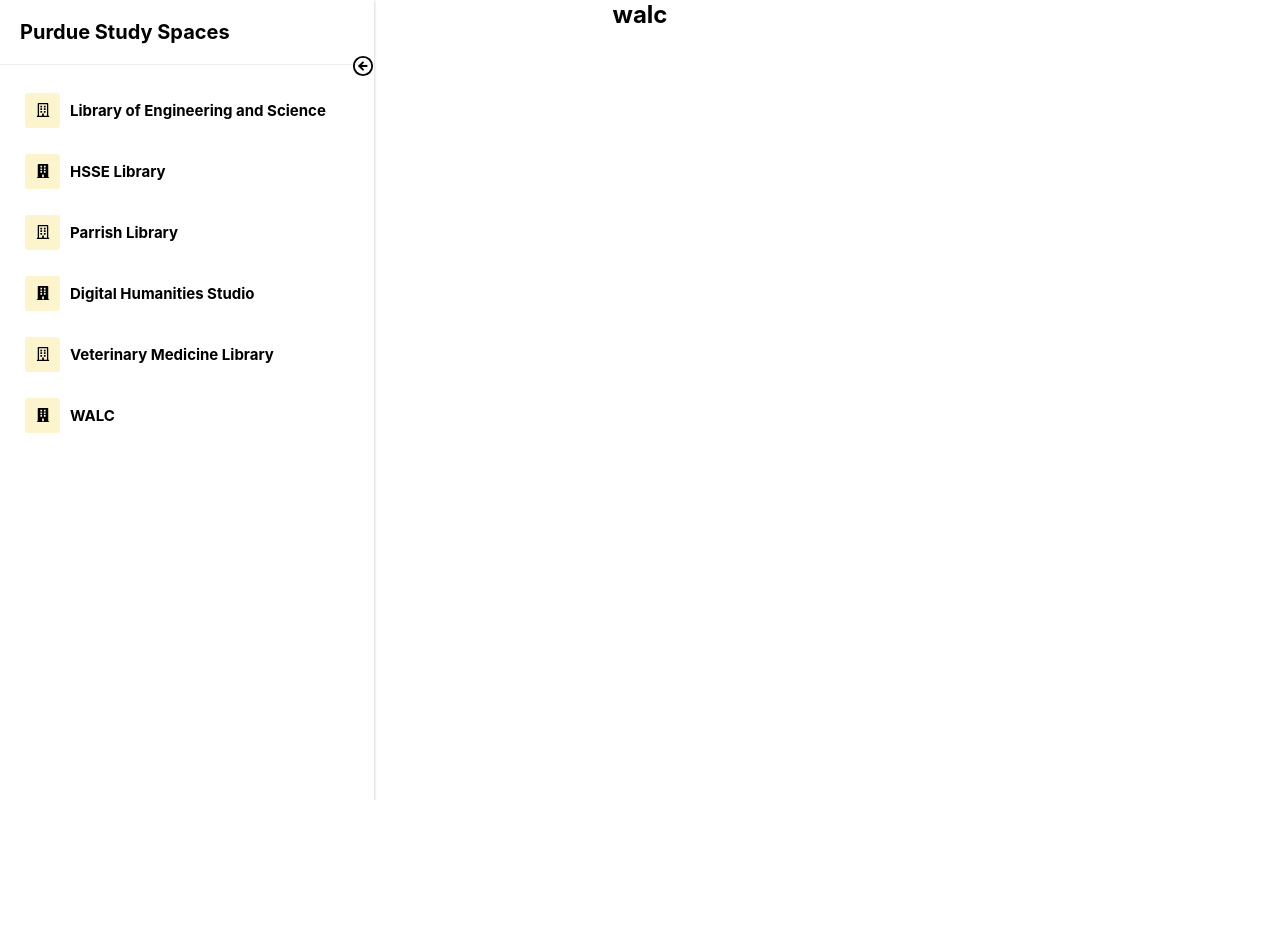
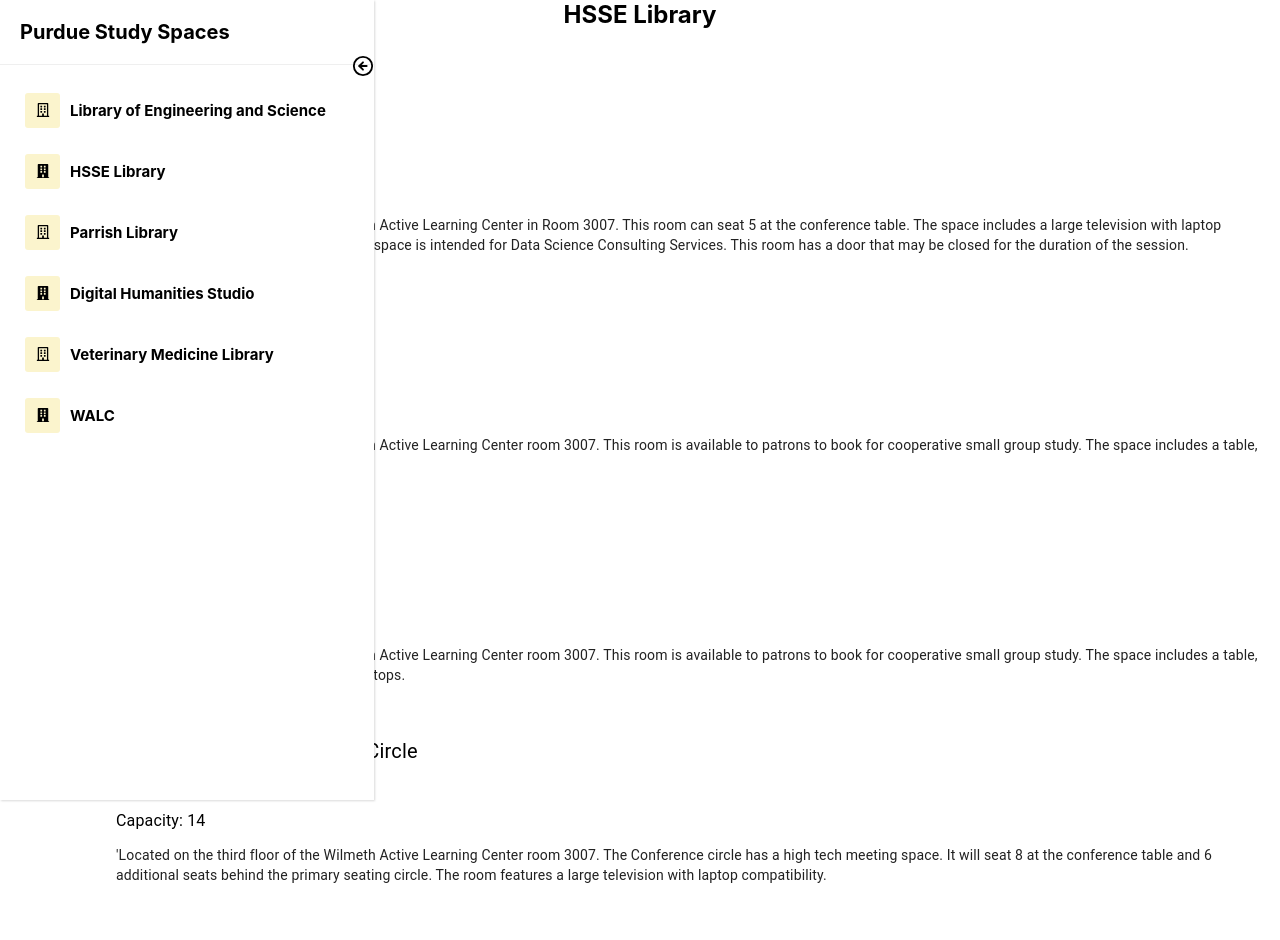
Before and after one commit to carmendiem/HelloWorld2021, a React (Create React App) app: page /Walc in a window 1280 px wide. Shown: the part 20-960 px from the top of the page. Before the commit the page ends 820 px from the top, so only its background shows below. Built offline with nearby package versions, Linux system fonts and the light colour scheme.

Commit message:
vet and walc pages
js and css

```diff
--- /dev/null
+++ b/src/pages/Veterinary.css
@@ -0,0 +1,22 @@
+#VETAvailability{
+    position: absolute;
+    left: 100px;
+}
+
+#VETFood{
+    position: absolute;
+    left: 100px;
+    top: 350px;
+}
+
+#VETVolume{
+    position: absolute;
+    left: 100px;
+    top: 500px;
+}
+
+#FrstFlrStdyRoom{
+    position: absolute;
+    left: 100px;
+    top: 700px;
+}
--- a/src/pages/Veterinary.js
+++ b/src/pages/Veterinary.js
@@ -1,11 +1,48 @@
 import React from "react";
+import "./Veterinary.css"
 
-const Veterinary = () => {
+import Box from '@mui/material/Box';
+import Card from '@mui/material/Card';
+import CardActions from '@mui/material/CardActions';
+import CardContent from '@mui/material/CardContent';
+import Button from '@mui/material/Button';
+import Typography from '@mui/material/Typography';
+
+const bull = (
+  <Box
+    component="span"
+    sx={{ display: 'inline-block', mx: '2px', transform: 'scale(0.8)' }}
+  >
+    •
+  </Box>
+);
+
+export default function Veterinary() {
     return (
         <div className="Veterinary">
-            <h2>vet</h2>
+            <h2>Veterinary Medicine Library</h2>
+            <h3 id ="VETAvailability">Availability</h3>
+
+    <Card sx={{ minWidth: 100 }}>
+                  <CardContent id ="FrstFlrStdyRoom">
+                    <Typography align="left" sx={{ fontSize: 20 }} color="black" gutterBottom>
+                      First Floor Study Room
+                    </Typography>
+                    <Typography align="left" sx={{ mb: 1.5 }} color="black">
+                      1133G, 1133H, 1133J, 1133K
+                    </Typography>
+                    <Typography align="left" sx={{ mb: 1.5 }} color="black">
+                      Capacity: 5
+                    </Typography>
+                    <Typography align="left" variant="body2">
+                      Located on the first floor of Lynn Hall, in the Veterinary Medical Library, are 4 small group study rooms, 1133G, 1133H, 1133J, and 1133K. These study spaces are intended for cooperative study, and group meetings. The room may be scheduled for 1-2 hour sessions, accommodates up to 5 people, and has an available chalk board.                    </Typography>
+                  </CardContent>
+                </Card>
+
+            <h3 id ="VETFood">Food Options Nearby</h3>
+            <h3 id ="VETVolume">Volume In Area</h3>
         </div>
-    );
+
+
+        )
 }
-
-export default Veterinary;
--- /dev/null
+++ b/src/pages/Walc.css
@@ -0,0 +1,40 @@
+#WALCAvailability{
+    position: absolute;
+    left: 100px;
+}
+
+#WALCFood{
+    position: absolute;
+    left: 100px;
+    top: 940px;
+}
+
+#WALCVolume{
+    position: absolute;
+    left: 100px;
+    top: 1100px;
+}
+
+#DigSchLA{
+    position: absolute;
+    left: 100px;
+    top: 110px;
+}
+
+#DigSchLC{
+    position: absolute;
+    left: 100px;
+    top: 330px;
+}
+
+#DigSchLD{
+    position: absolute;
+    left: 100px;
+    top: 540px;
+}
+
+#DigSchLCONF{
+    position: absolute;
+    left: 100px;
+    top: 740px;
+}
--- a/src/pages/Walc.js
+++ b/src/pages/Walc.js
@@ -1,11 +1,99 @@
 import React from "react";
+import "./Walc.css"
 
-const Walc = () => {
+import Box from '@mui/material/Box';
+import Card from '@mui/material/Card';
+import CardActions from '@mui/material/CardActions';
+import CardContent from '@mui/material/CardContent';
+import Button from '@mui/material/Button';
+import Typography from '@mui/material/Typography';
+
+const bull = (
+  <Box
+    component="span"
+    sx={{ display: 'inline-block', mx: '2px', transform: 'scale(0.8)' }}
+  >
+    •
+  </Box>
+);
+export default function WALC() {
     return (
-        <div className="Walc">
-            <h2>walc</h2>
+        <div className="WALC">
+            <h2>HSSE Library</h2>
+            <h3 id ="WALCAvailability">Availability</h3>
+
+    <Card sx={{ minWidth: 100 }}>
+                  <CardContent id ="DigSchLA">
+                    <Typography align="left" sx={{ fontSize: 20 }} color="black" gutterBottom>
+                      Digital Scholars Lab - A
+                    </Typography>
+                    <Typography align="left" sx={{ mb: 1.5 }} color="black">
+                      WALC 3007
+                    </Typography>
+                    <Typography align="left" sx={{ mb: 1.5 }} color="black">
+                      Capacity: 5
+                    </Typography>
+                    <Typography align="left" variant="body2">
+                      'Located on the third floor of the Wilmeth Active Learning Center in Room 3007. This room can seat 5 at the conference table. The space includes a large television with laptop compatibility and large whiteboard. This space is intended for Data Science Consulting Services. This room has a door that may be closed for the duration of the session.
+                      </Typography>
+                  </CardContent>
+                </Card>
+
+<Card sx={{ minWidth: 100 }}>
+                  <CardContent id ="DigSchLC">
+                    <Typography align="left" sx={{ fontSize: 20 }} color="black" gutterBottom>
+                      Digital Scholars Lab - C
+                    </Typography>
+                    <Typography align="left" sx={{ mb: 1.5 }} color="black">
+                      WALC 3007
+                    </Typography>
+                    <Typography align="left" sx={{ mb: 1.5 }} color="black">
+                      Capacity: 4
+                    </Typography>
+                    <Typography align="left" variant="body2">
+                      'Located on the third floor of the Wilmeth Active Learning Center room 3007. This room is available to patrons to book for cooperative small group study. The space includes a table, 4 chairs, and power for laptops.
+                      </Typography>
+                  </CardContent>
+                </Card>
+
+<Card sx={{ minWidth: 100 }}>
+                  <CardContent id ="DigSchLD">
+                    <Typography align="left" sx={{ fontSize: 20 }} color="black" gutterBottom>
+                      Digital Scholars Lab - D
+                    </Typography>
+                    <Typography align="left" sx={{ mb: 1.5 }} color="black">
+                      WALC 3007
+                    </Typography>
+                    <Typography align="left" sx={{ mb: 1.5 }} color="black">
+                      Capacity: 4
+                    </Typography>
+                    <Typography align="left" variant="body2">
+                      'Located on the third floor of the Wilmeth Active Learning Center room 3007. This room is available to patrons to book for cooperative small group study. The space includes a table, 4 chairs, a whiteboard, and power for laptops.
+                    </Typography>
+                    </CardContent>
+                </Card>
+
+<Card sx={{ minWidth: 100 }}>
+                  <CardContent id ="DigSchLCONF">
+                    <Typography align="left" sx={{ fontSize: 20 }} color="black" gutterBottom>
+                      Digital Scholars Lab - Conf. Circle
+                    </Typography>
+                    <Typography align="left" sx={{ mb: 1.5 }} color="black">
+                      WALC 3007
+                    </Typography>
+                    <Typography align="left" sx={{ mb: 1.5 }} color="black">
+                      Capacity: 14
+                    </Typography>
+                    <Typography align="left" variant="body2">
+                      'Located on the third floor of the Wilmeth Active Learning Center room 3007. The Conference circle has a high tech meeting space. It will seat 8 at the conference table and 6 additional seats behind the primary seating circle. The room features a large television with laptop compatibility.
+                    </Typography>
+                    </CardContent>
+                </Card>
+
+            <h3 id ="WALCFood">Food Options Nearby</h3>
+            <h3 id ="WALCVolume">Volume In Area</h3>
         </div>
-    );
+
+
+        )
 }
-
-export default Walc;
```
